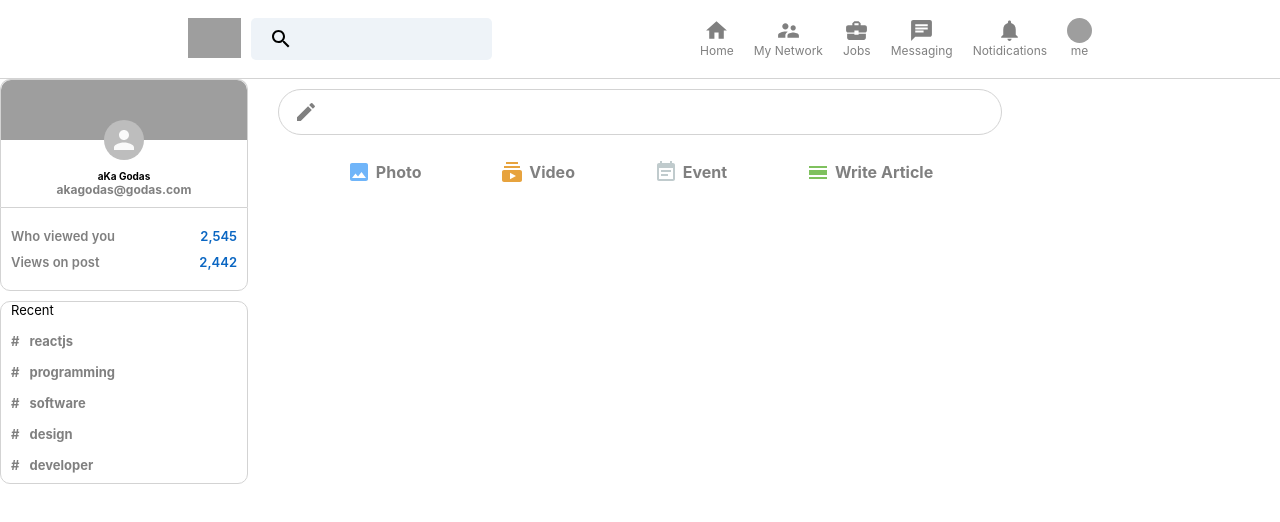
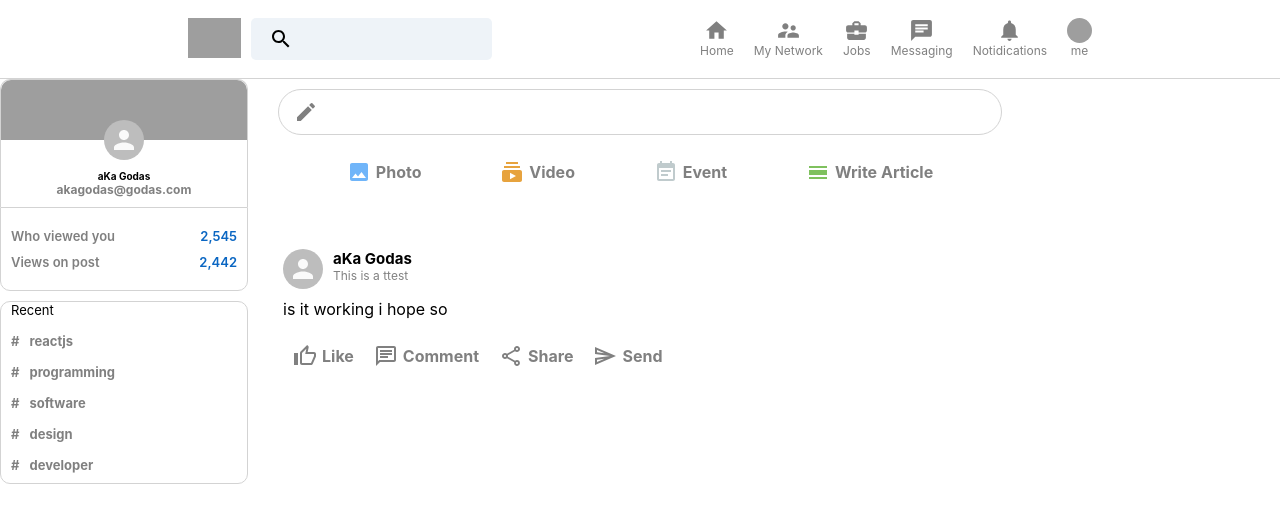
Before and after one commit to matad0rius/linkedin-clone, a React (Create React App) app: page / in a window 1280 px wide. Shown: the top 522 px of the page. Built offline with nearby package versions, Linux system fonts and the light colour scheme; grey boxes are pictures that could not be loaded.

Commit message:
add post to the components

```diff
--- a/src/Feed.js
+++ b/src/Feed.js
@@ -5,8 +5,11 @@
 import SubscriptionsIcon from "@material-ui/icons/Subscriptions";
 import EventNoteIcon from "@material-ui/icons/EventNote";
 import CalenderViewDayIcon from "@material-ui/icons/CalendarViewDay";
+import Post from './Post';
 
 function Feed() {
+
+
   return (
     <div className="feed">
       <div className="feed__inputContainer">
@@ -30,6 +33,11 @@
         </div>
       </div>
       {/* Posts */}
+      <Post
+        name="aKa Godas"
+        description="This is a ttest"
+        message="is it working i hope so "
+      />
     </div>
   );
 }
--- /dev/null
+++ b/src/Post.css
@@ -0,0 +1,32 @@
+.post {
+    background-color: white;
+    padding: 15px;
+    margin-bottom: 10px;
+    border-radius: 10px;
+}
+
+.post__header {
+    display: flex;
+    margin-bottom: 10px;
+}
+
+.post__info {
+    margin-left: 10px;
+}
+
+.post__info > p {
+    font-size: 12px;
+    color: gray;
+}
+
+.post__body {
+    overflow-wrap: anywhere;
+}
+
+.post__info > h2 {
+    font-size: 15px;
+}
+
+.post__buttons {
+    display: flex;
+}
--- /dev/null
+++ b/src/Post.js
@@ -0,0 +1,35 @@
+import "./Post.css";
+import Avatar from "@material-ui/core/Avatar";
+import { ThumbUpAltOutlined } from "@material-ui/icons";
+import InputOption from "./InputOption";
+import ThumbUpAltOutlinedIcon from "@material-ui/icons/ThumbUpAltOutlined";
+import ChatOutlinedIcon from "@material-ui/icons/ChatOutlined";
+import ShareOutlinedIcon from "@material-ui/icons/ShareOutlined";
+import SendOutlinedIcon from "@material-ui/icons/SendOutlined";
+
+function Post({ name, description, message, photoUrl }) {
+  return (
+    <div className="post">
+      <div className="post__header">
+        <Avatar />
+        <div className="post__info">
+          <h2>{name}</h2>
+          <p>{description}</p>
+        </div>
+      </div>
+
+      <div className="post__body">
+        <p>{message}</p>
+      </div>
+
+      <div className="post__buttons">
+        <InputOption Icon={ThumbUpAltOutlinedIcon} title="Like" color="gray" />
+        <InputOption Icon={ChatOutlinedIcon} title="Comment" color="gray" />
+        <InputOption Icon={ShareOutlinedIcon} title="Share" color="gray" />
+        <InputOption Icon={SendOutlinedIcon} title="Send" color="gray" />
+      </div>
+    </div>
+  );
+}
+
+export default Post;
```
